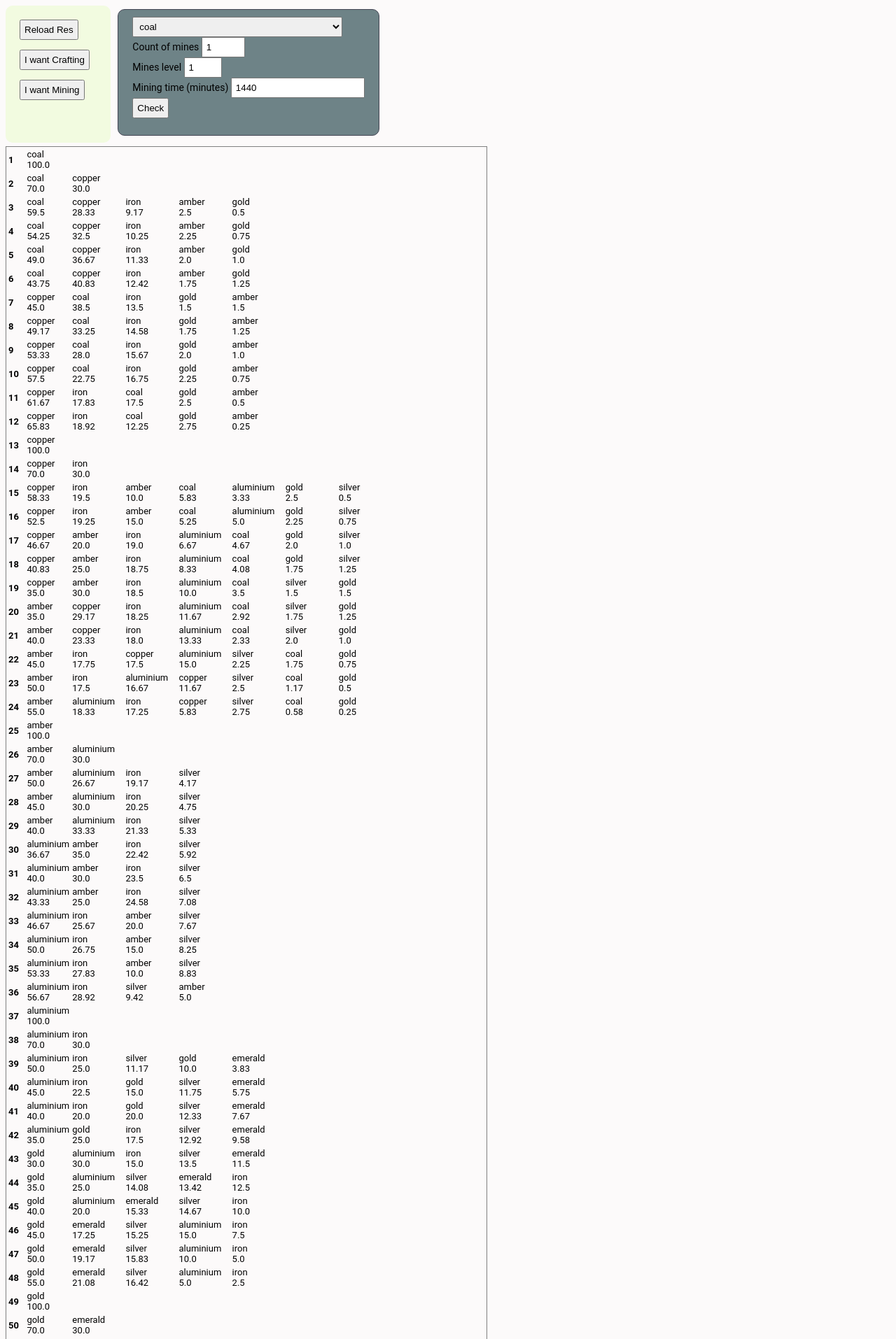
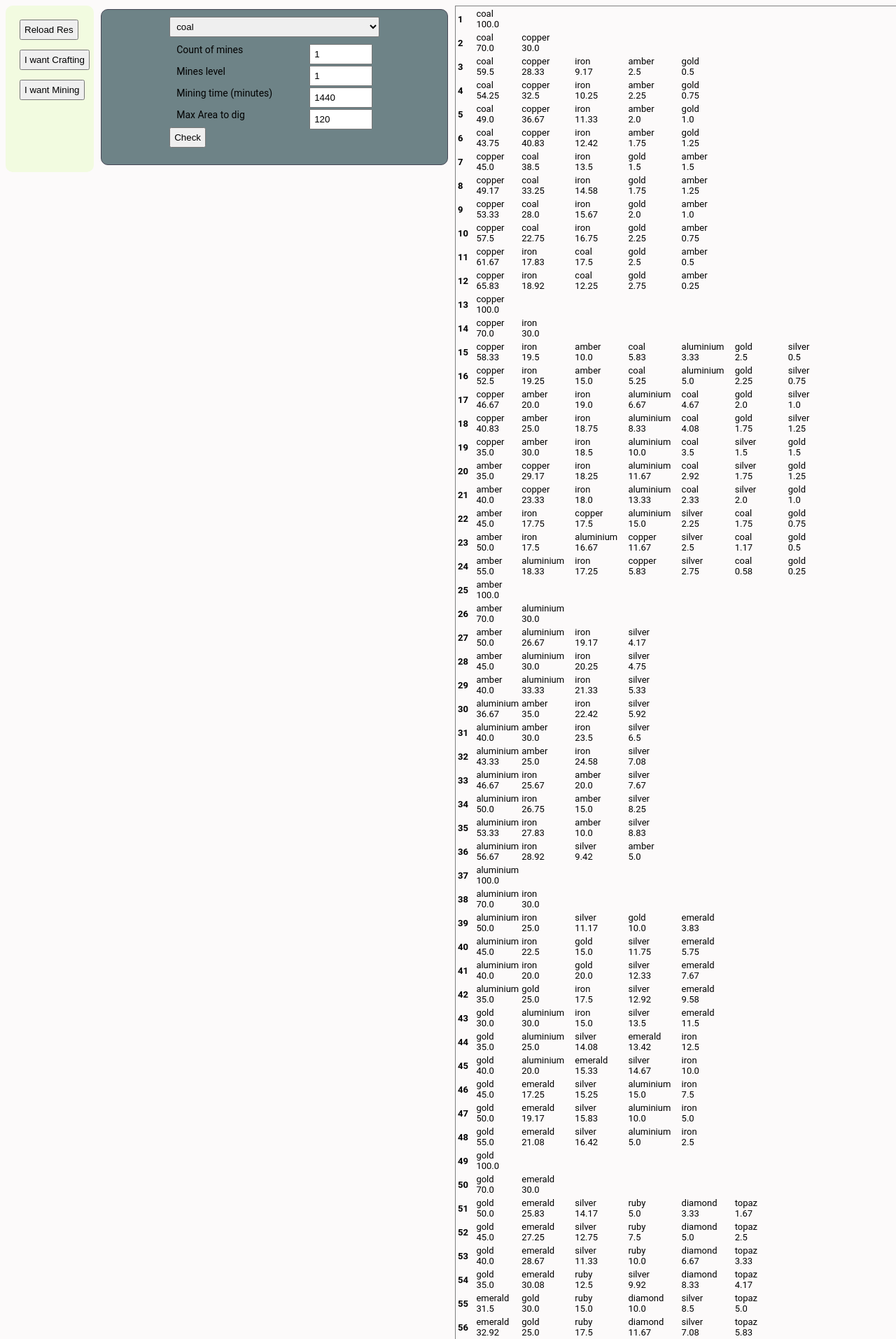
Before and after one commit to annkapul/DeepTownHelper, a FastAPI app: page /mines in a window 1280 px wide; the page is wider, and only the part inside the window is pictured. Shown: the top 1914 px of that part at 70% size. Run offline with FastAPI, Linux system fonts and the light colour scheme.

Commit message:
[Mining] Add max reached area

```diff
--- a/main.py
+++ b/main.py
@@ -29,6 +29,7 @@ class MinePageModel(BaseModel):
     last_mines_count: int
     last_mines_level: int
     last_time_minutes: int
+    last_max_area: int
 
 
 saved_resource_page = RecipePageModel(
@@ -44,7 +45,8 @@ saved_mines_page = MinePageModel(
     last_selected_item='coal',
     last_mines_count=1,
     last_mines_level=1,
-    last_time_minutes=1440
+    last_time_minutes=1440,
+    last_max_area=120
     )
 
 
@@ -167,17 +169,20 @@ async def get_best_mines(request: Request):
     mines_count = int(form_data.get("mines_count"))
     mines_level = int(form_data.get("mines_level"))
     time_minutes = int(form_data.get("time_minutes"))
+    max_area = int(form_data.get("max_area"))
 
     saved_mines_page.last_selected_item = item
     saved_mines_page.last_mines_count = mines_count
     saved_mines_page.last_mines_level = mines_level
     saved_mines_page.last_time_minutes = time_minutes
+    saved_mines_page.last_max_area = max_area
 
     result = mine_calculator.find_best_mines(
             item=calculator.Item(item),
             mines_count=mines_count,
             mines_level=mines_level,
-            time_minutes=time_minutes
+            time_minutes=time_minutes,
+            max_area=max_area
             )
     context = {
         "request": request,
--- a/mine_calculator.py
+++ b/mine_calculator.py
@@ -57,10 +57,11 @@ class Mine:
 def find_best_mines(item: Item,
                     mines_count: int = 1,
                     mines_level: int = 1,
-                    time_minutes: int = 1440):
+                    time_minutes: int = 1440,
+                    max_area: int = 120):
     d = {area: Mine(area=area, level=mines_level).produce_by_time(time_minutes)
          for area, elements in mines.items()
-         if item.name in elements.keys()
+         if item.name in elements.keys() and area <= max_area
          }
     filtered_by_item = {
         area: a_item.count
--- a/static/styles.css
+++ b/static/styles.css
@@ -81,7 +81,7 @@ body.crafting_page {
     font-size: 14px;
     background-color: var(--main-bg-color);
     display: grid;
-    grid-template-columns: 150px 15% 15% 15% 15% 15%;
+    grid-template-columns: 10% 17% 17% 17% 17% 17%;
     grid-auto-flow: row;
     grid-template-areas:
     'menu in in in in in'
@@ -95,14 +95,24 @@ body.mining_page {
     font-size: 14px;
     background-color: var(--main-bg-color);
     display: grid;
-    grid-template-columns: 150px 15% 15% 15% 15% 15%;
+    grid-template-columns: 10% 40% 50%;
     grid-auto-flow: row;
     grid-template-areas:
-    'menu in in'
-    'menu out out '
-    'table table table';
+    'menu in table'
+    'menu out table '
+    '. . table';
     /*grid-template-rows: auto auto auto auto;*/
     grid-gap: 5px;
+}
+
+label input {
+    float: right;
+    width: 90px;
+}
+div.div_input {
+    padding: 5px;
+    margin: 5px;
+
 }
 
 div.menu {
@@ -118,9 +128,6 @@ table {
     border-style: solid;
     border-width: 1;
     font-size: small;
-    width: fit-content;
-    grid-column: 4;
-    grid-row: 2;
     grid-area: table ;
 }
 
--- a/templates/mines.html
+++ b/templates/mines.html
@@ -41,19 +41,23 @@
                 >{{ element }}</option>>
                 {% endfor %}
             </select>
-            <br>
-            <label>
-                Count of mines
-            <input type="number" name="mines_count" value="{{ last_mines_count }}" min=1 max=50></label>
-            <br>
-            <label>
-                Mines level
-            <input type="number" name="mines_level" value="{{ last_mines_level }}" min=1 max=9></label>
-            <br>
-            <label>
-                Mining time (minutes)
-            <input type="number" name="time_minutes" value="{{ last_time_minutes }}">  </label>
-            <br>
+
+            <div class="div_input">
+                <label> Count of mines
+                <input type="number" name="mines_count" value="{{ last_mines_count }}" min=1 max=50></label>
+            </div>
+            <div class="div_input">
+                <label> Mines level
+                <input type="number" name="mines_level" value="{{ last_mines_level }}" min=1 max=9></label>
+            </div>
+            <div class="div_input">
+                <label>Mining time (minutes)
+                <input type="number" name="time_minutes" value="{{ last_time_minutes }}">  </label>
+            </div>
+            <div class="div_input">
+                <label>Max Area to dig
+                <input type="number" name="max_area" value="{{ last_max_area }}">  </label>
+            </div>
             <input type="submit" value="Check">
         </form>
     </div>
```
